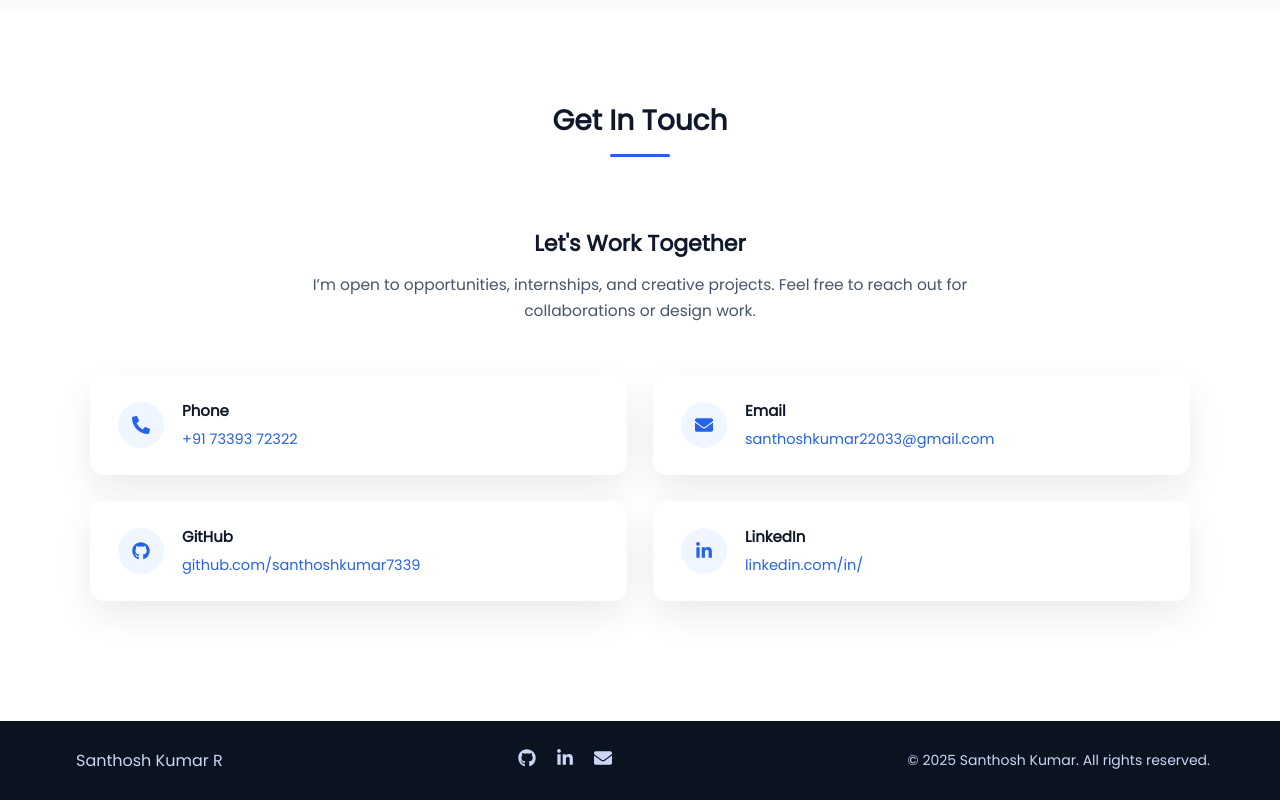
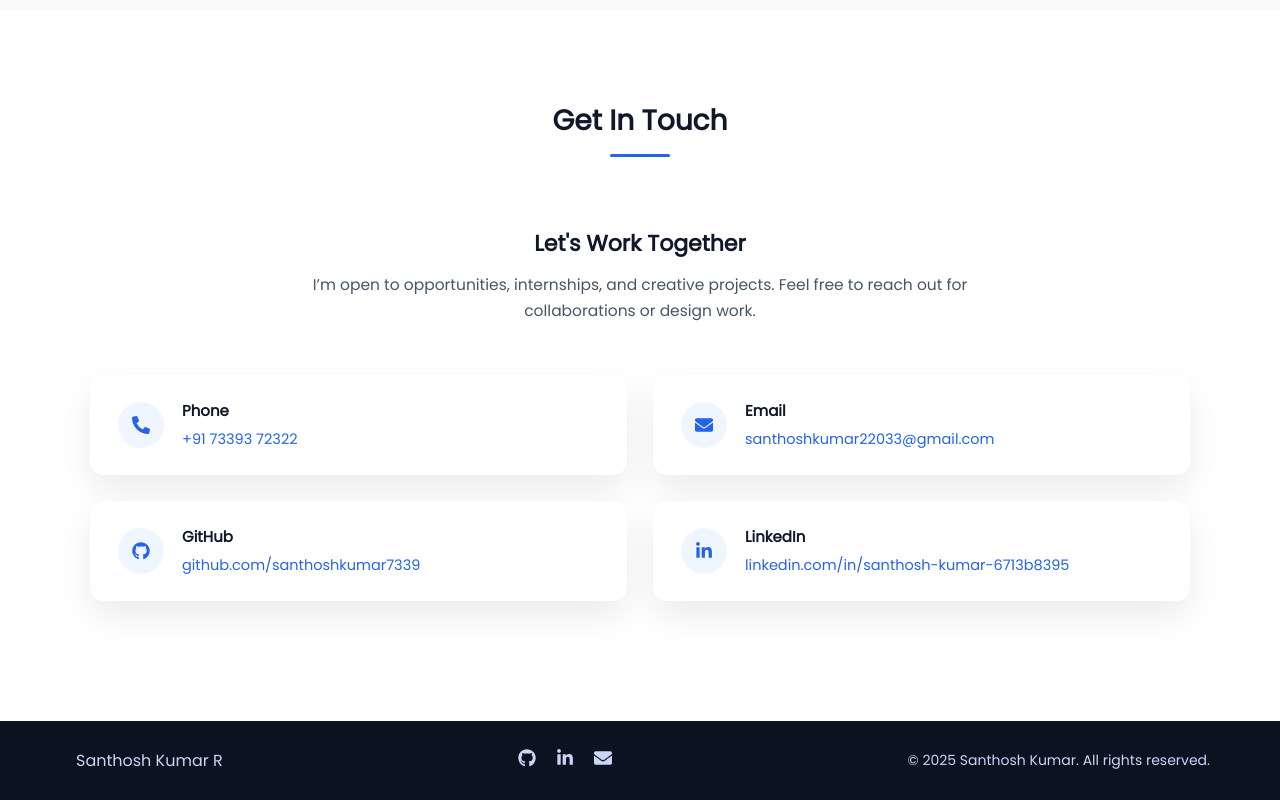
Before and after one commit to santhoshkumar7339/Santhosh-Portfolio, a React (Vite) app: page / in a window 1280 px wide. Shown: the part 4320-5120 px from the top of the page. Built offline with nearby package versions, Linux system fonts and the light colour scheme; a web font is replaced by a local one.

Commit message:
Update Contact.jsx

```diff
--- a/src/components/Contact.jsx
+++ b/src/components/Contact.jsx
@@ -71,11 +71,11 @@ export default function Contact() {
           <div>
             <h4>LinkedIn</h4>
             <a
-              href="https://www.linkedin.com/in/"
+              href="https://www.linkedin.com/in/santhosh-kumar-6713b8395"
               target="_blank"
               rel="noreferrer"
             >
-              linkedin.com/in/
+              linkedin.com/in/santhosh-kumar-6713b8395
             </a>
           </div>
         </div>
```
